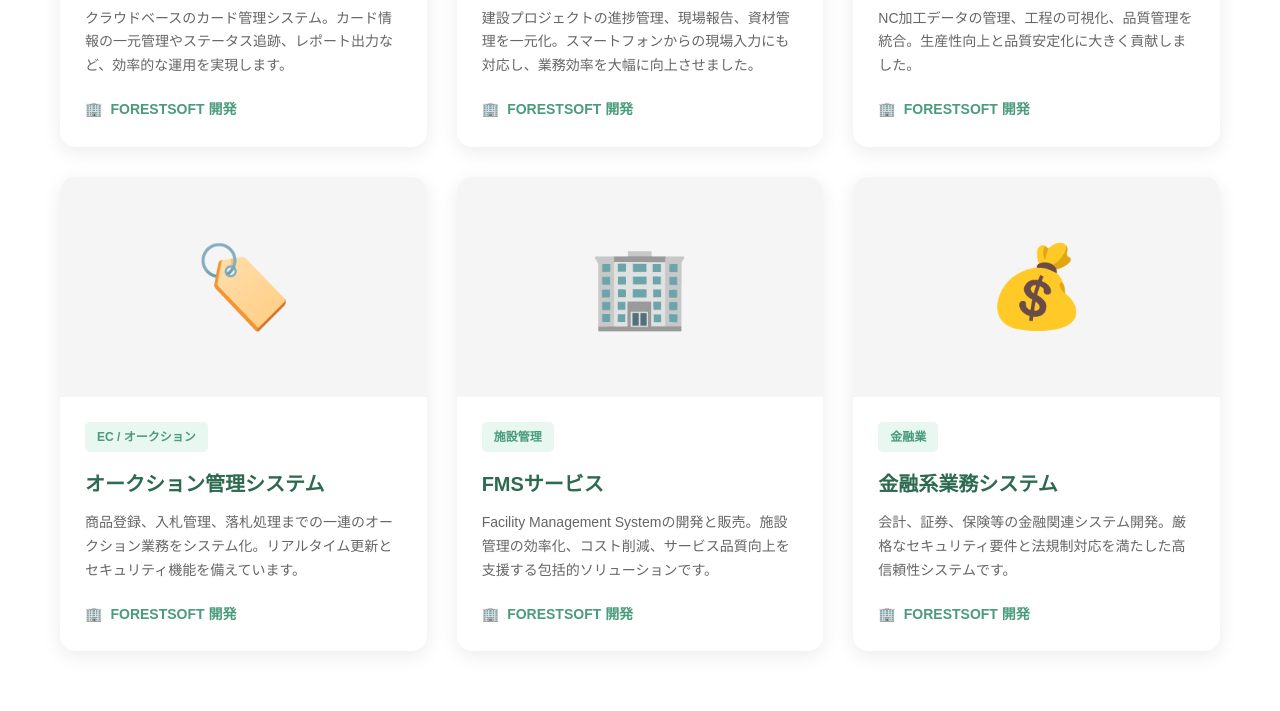
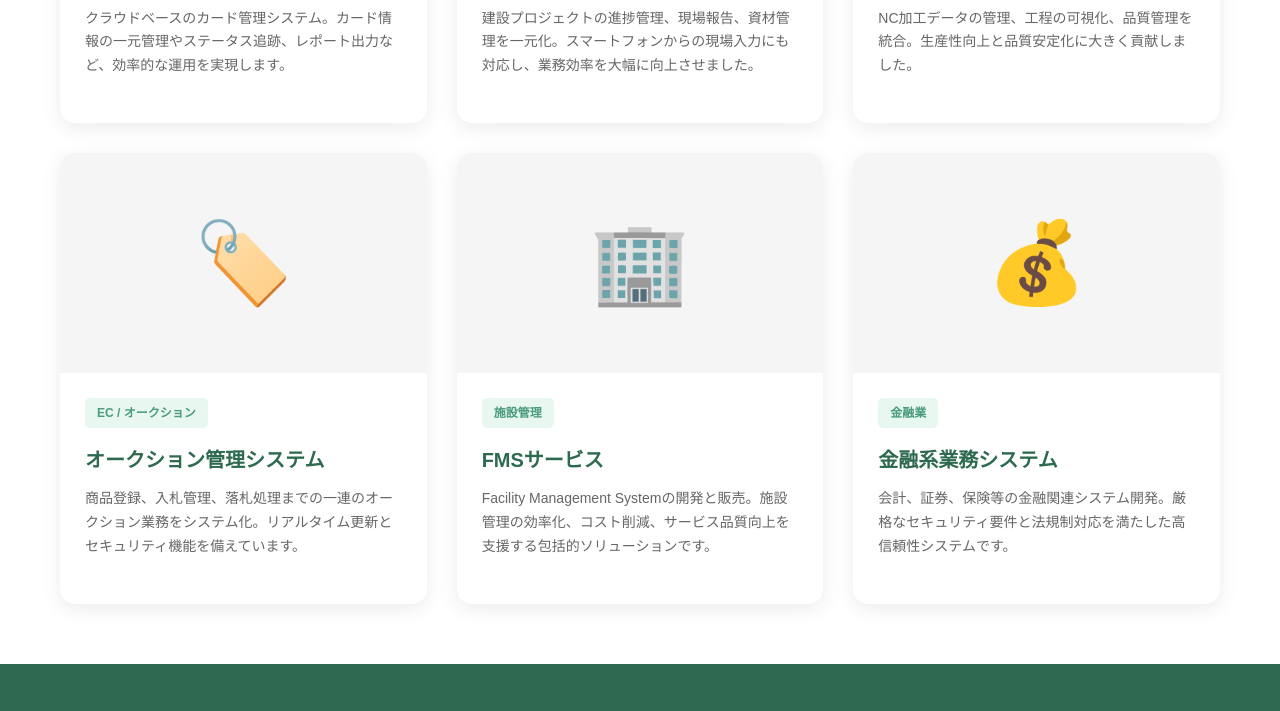
Before and after one commit to kyouteki461-star/forestsoft-homepage, a plain HTML site: page business.html in a window 1280 px wide. Shown: the part 806-1517 px from the top of the page. Drawn offline with Linux system fonts and the light colour scheme.

Commit message:
Update business.html

```diff
--- a/business.html
+++ b/business.html
@@ -365,7 +365,6 @@
                         <span class="case-tag">Webアプリ</span>
                         <h3>CardBox</h3>
                         <p>クラウドベースのカード管理システム。カード情報の一元管理やステータス追跡、レポート出力など、効率的な運用を実現します。</p>
-                        <div class="case-developer">FORESTSOFT 開発</div>
                     </div>
                 </div>
 
@@ -378,7 +377,6 @@
                         <span class="case-tag">建築業</span>
                         <h3>建築管理システム</h3>
                         <p>建設プロジェクトの進捗管理、現場報告、資材管理を一元化。スマートフォンからの現場入力にも対応し、業務効率を大幅に向上させました。</p>
-                        <div class="case-developer">FORESTSOFT 開発</div>
                     </div>
                 </div>
 
@@ -391,7 +389,6 @@
                         <span class="case-tag">製造業</span>
                         <h3>機械加工データ管理システム</h3>
                         <p>NC加工データの管理、工程の可視化、品質管理を統合。生産性向上と品質安定化に大きく貢献しました。</p>
-                        <div class="case-developer">FORESTSOFT 開発</div>
                     </div>
                 </div>
 
@@ -404,7 +401,6 @@
                         <span class="case-tag">EC / オークション</span>
                         <h3>オークション管理システム</h3>
                         <p>商品登録、入札管理、落札処理までの一連のオークション業務をシステム化。リアルタイム更新とセキュリティ機能を備えています。</p>
-                        <div class="case-developer">FORESTSOFT 開発</div>
                     </div>
                 </div>
 
@@ -417,7 +413,6 @@
                         <span class="case-tag">施設管理</span>
                         <h3>FMSサービス</h3>
                         <p>Facility Management Systemの開発と販売。施設管理の効率化、コスト削減、サービス品質向上を支援する包括的ソリューションです。</p>
-                        <div class="case-developer">FORESTSOFT 開発</div>
                     </div>
                 </div>
 
@@ -430,7 +425,6 @@
                         <span class="case-tag">金融業</span>
                         <h3>金融系業務システム</h3>
                         <p>会計、証券、保険等の金融関連システム開発。厳格なセキュリティ要件と法規制対応を満たした高信頼性システムです。</p>
-                        <div class="case-developer">FORESTSOFT 開発</div>
                     </div>
                 </div>
             </div>
```
